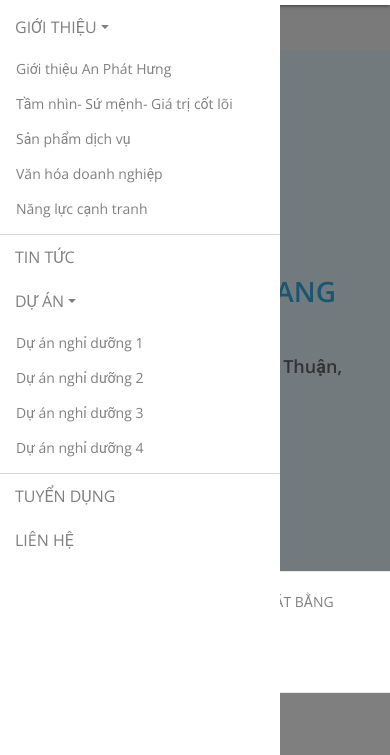
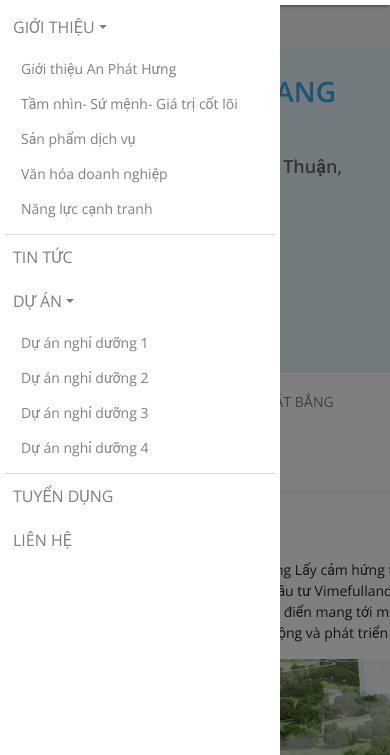
Before and after one commit to NSVN-DinhTheLam/batdongsan, a plain HTML site: page portfolio-item.html in a window 390 px wide. Both pictures are taken after a click on the button "Toggle navigation". Shown: the part 56-811 px from the top of the page. Drawn offline with nearby package versions, Linux system fonts and the light colour scheme.

Commit message:
- Change portfolio image display - Remove portfolio initial active menu - Update Navbar main CSS

```diff
--- a/css/site.css
+++ b/css/site.css
@@ -35,7 +35,8 @@
 .navbar-main {position: sticky;box-shadow:0 2px 2px 0 rgba(0,0,0,0.14), 0 3px 1px -2px rgba(0,0,0,0.12), 0 1px 5px 0 rgba(0,0,0,0.2);}
 .navbar-main .navbar-brand {padding: 0;}
 .navbar-main .logo {height: 45px; transition: all 0.3s ease;}
-.navbar-main .navbar-nav .nav-link {text-transform: uppercase; padding: 10px 15px; font-weight: 400; font-size: 16px;}
+.navbar-main .navbar-nav .nav-item {padding:0 5px;}
+.navbar-main .navbar-nav .nav-link {text-transform: uppercase; padding: 10px 8px; font-weight: 400; font-size: 16px;}
 .navbar-main .navbar-nav .nav-link:hover,
 .navbar-main .navbar-nav .nav-link:focus,
 .navbar-main .navbar-nav .nav-link.active{color:#36ace2;}
@@ -46,7 +47,7 @@
   .navbar-main .navbar-brand {margin: 0 auto;}
   .offcanvas-collapse {position: fixed;top: 61px;bottom: 0;left: -285px;width: 280px;overflow-y: auto;background-color: #fff;transition: left .3s ease-in-out;  }
   .offcanvas-collapse.open {display:block; left:0;}
-  .menu-overlay {display: none;background-color: #000;bottom: 0;left: 0;opacity: 0.5;filter: alpha(opacity=50);position: fixed;right: 0;top: 0;z-index: 49;}
+  .menu-overlay {display: none;background-color: #000;bottom: 0;left: 0;opacity: 0.5;filter: alpha(opacity=50);position: fixed;right: 0;top: 0;z-index: 1025;}
   .navbar-main .navbar-nav .dropdown-menu {border-top:none; border-left:none; border-right: none; display:block; padding-top: 0; box-shadow: none;}
 }
 
--- a/portfolio-item.html
+++ b/portfolio-item.html
@@ -105,7 +105,7 @@
   <div class="portfolio-banner">
     <div class="container">
       <div class="row d-flex align-items-center">
-        <div class="portfolio-image d-none-xs d-none-md">
+        <div class="portfolio-image d-none d-lg-block">
           <img src="images/hero/hero-2.jpg" />
         </div>
         <div class="portfolio-info">
@@ -130,7 +130,7 @@
       <div class="row">
         <ul class="nav">
           <li class="nav-item">
-            <a class="nav-link scroll-to active" href="#tong-quan"><i class="fa fa-building fa-fw"></i> Tổng quan</a>
+            <a class="nav-link scroll-to" href="#tong-quan"><i class="fa fa-building fa-fw"></i> Tổng quan</a>
           </li>
           <li class="nav-item">
             <a class="nav-link scroll-to" href="#vi-tri"><i class="fa fa-map-marker-alt fa-fw"></i> Vị trí</a>
```
